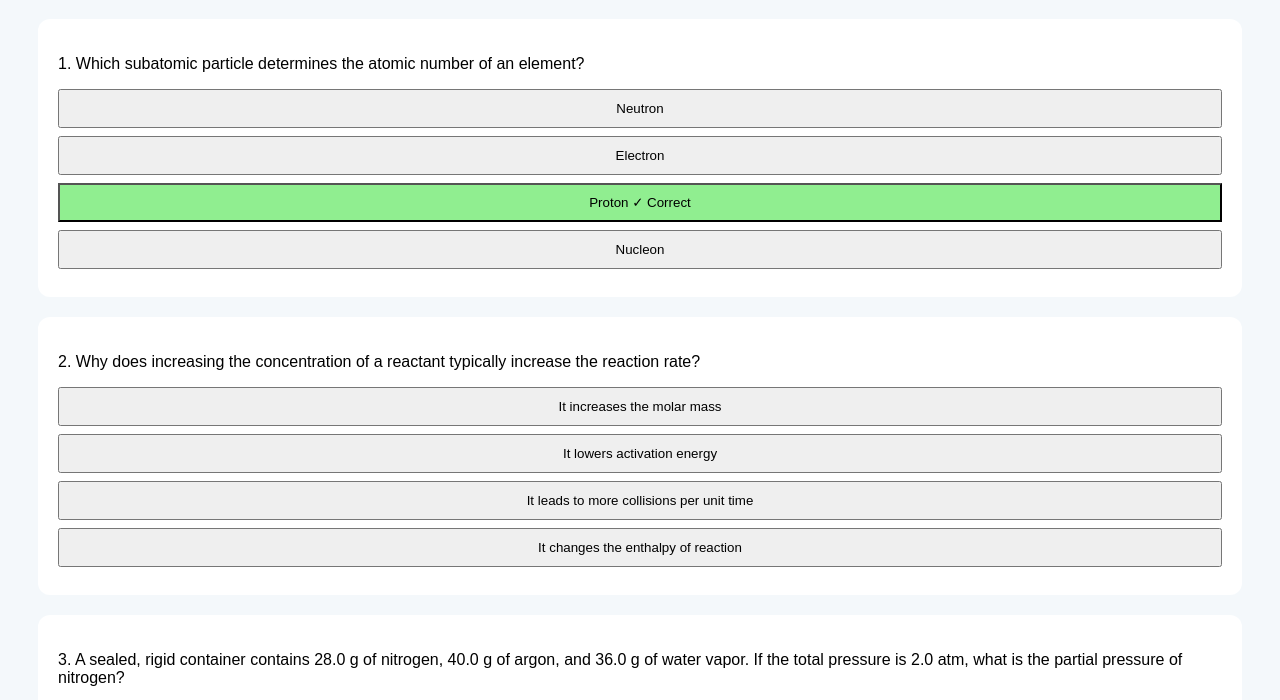
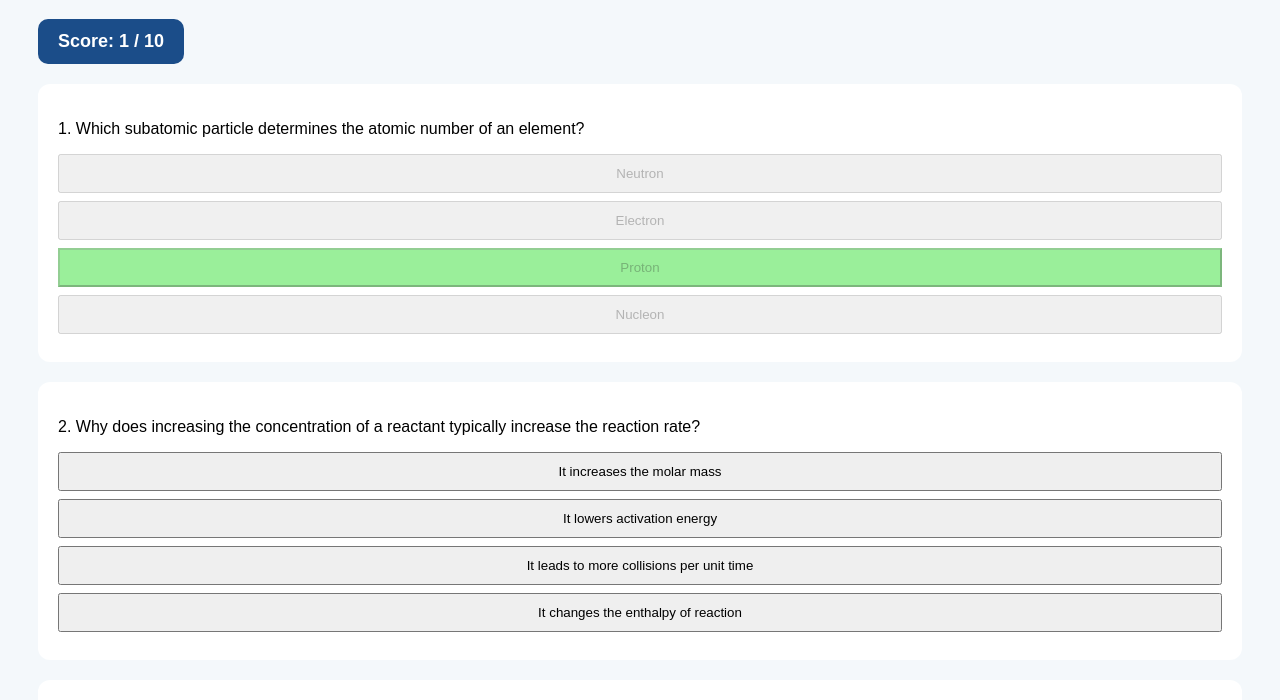
Before and after one commit to s20199102/Capstone, a plain HTML site: page index.html in a window 1280 px wide. Both pictures are taken after a click on the button "Proton". Shown: the part 99-799 px from the top of the page. Drawn offline with Linux system fonts and the light colour scheme.

Commit message:
Add scoring and grading feature

```diff
--- a/script.js
+++ b/script.js
@@ -1,13 +1,42 @@
-const buttons = document.querySelectorAll("button");
+const questions = document.querySelectorAll(".question");
+let score = 0;
+let answered = 0;
+
+// 점수 표시 영역 만들기
+const scoreBoard = document.createElement("div");
+scoreBoard.id = "scoreboard";
+scoreBoard.textContent = `Score: 0 / ${questions.length}`;
+document.querySelector("h1").after(scoreBoard);
+
+questions.forEach(question => {
+  const buttons = question.querySelectorAll("button");
 
   buttons.forEach(button => {
     button.addEventListener("click", () => {
+      // 이미 답한 문제면 무시
+      if (question.classList.contains("done")) return;
+      question.classList.add("done");
+      answered++;
+
       if (button.classList.contains("correct")) {
         button.style.backgroundColor = "lightgreen";
-      button.textContent += " ✓ Correct";
+        score++;
       } else {
         button.style.backgroundColor = "lightcoral";
-      button.textContent += " ✗ Try again";
+        // 정답 버튼을 초록색으로 보여주기
+        question.querySelector(".correct").style.backgroundColor = "lightgreen";
+      }
+
+      // 답한 후 그 문제의 모든 버튼 비활성화
+      buttons.forEach(b => b.disabled = true);
+
+      // 점수 갱신
+      scoreBoard.textContent = `Score: ${score} / ${questions.length}`;
+
+      // 다 풀었으면 메시지
+      if (answered === questions.length) {
+        scoreBoard.textContent = `Finished! Final Score: ${score} / ${questions.length}`;
       }
     });
   });
+});
--- a/style.css
+++ b/style.css
@@ -22,3 +22,19 @@ button {
   width: 100%;
   cursor: pointer;
 }
+
+#scoreboard {
+  background: #1b4d89;
+  color: white;
+  padding: 12px 20px;
+  border-radius: 10px;
+  font-size: 18px;
+  font-weight: bold;
+  margin-bottom: 20px;
+  display: inline-block;
+}
+
+button:disabled {
+  cursor: default;
+  opacity: 0.9;
+}
```
Lines whose indentation alone changed are shown as unchanged.
